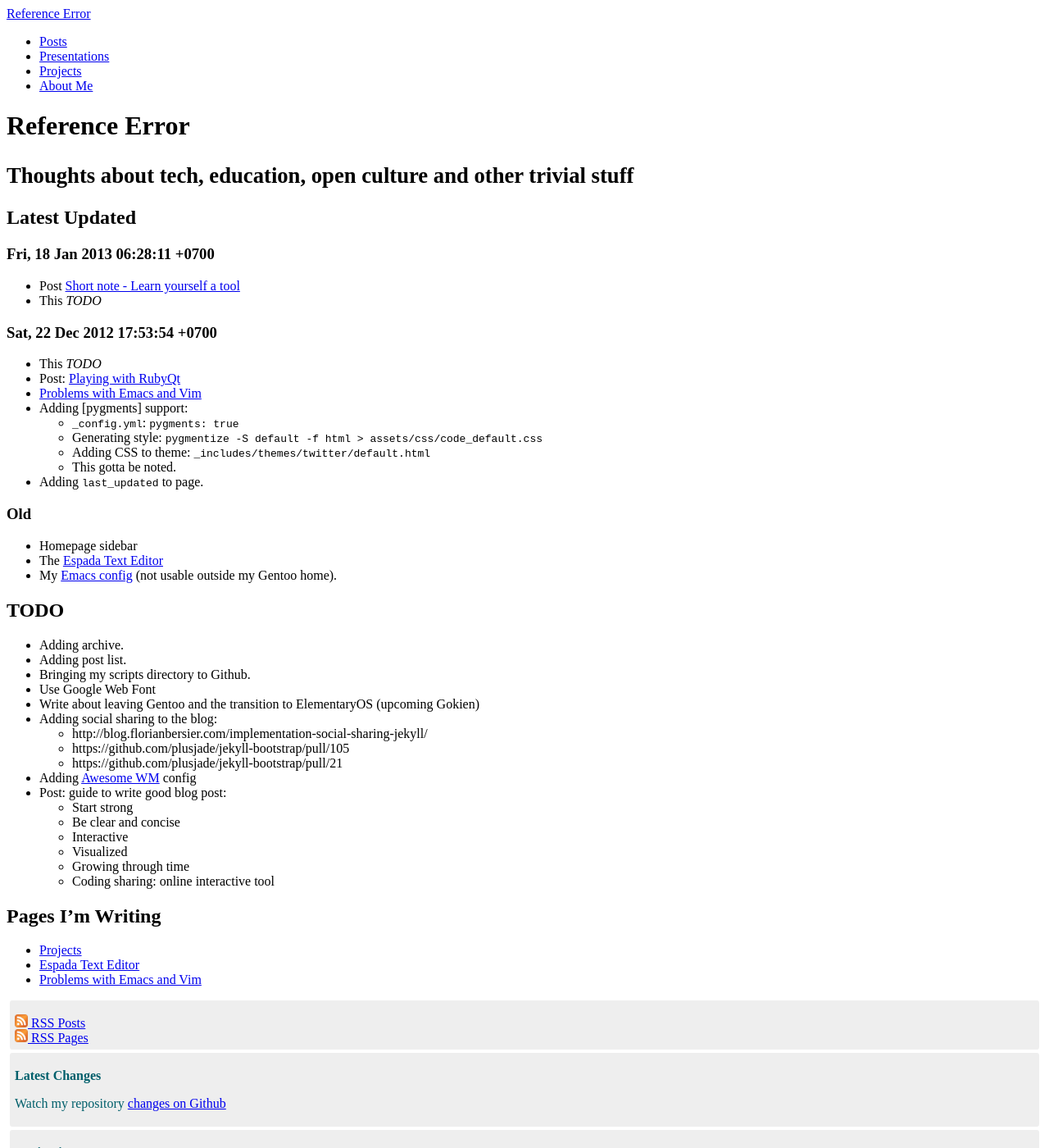
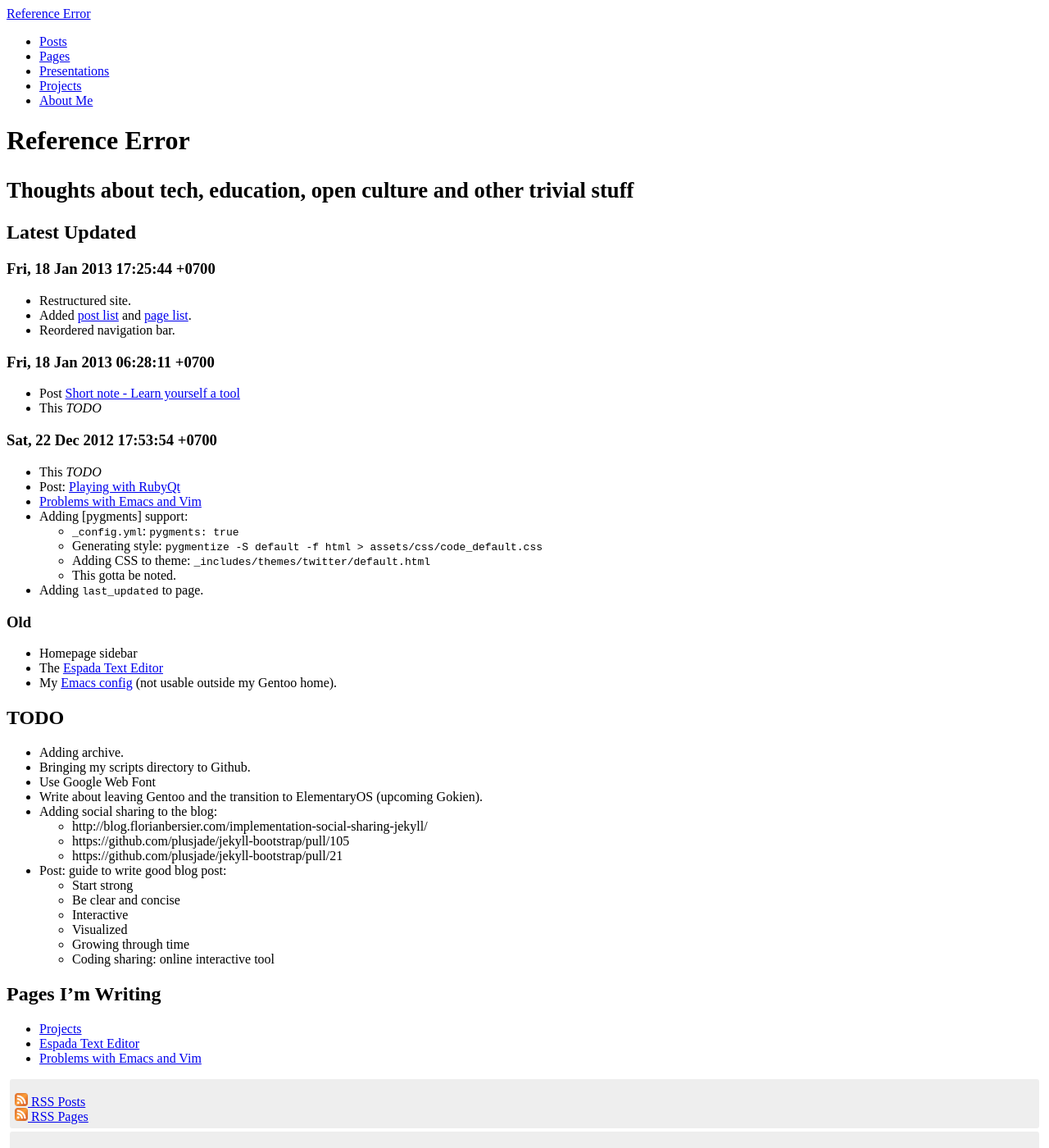
Before and after one commit to cmpitg/cmpitg.github.com, a Jekyll site: the page built from index.md, in a window 1280 px wide and 1400 px high. Shown: the whole window at 82% size. Built offline with Jekyll 4.4.1, drawn with Linux system fonts in a browser that asks for light colours.

Commit message:
Updated home, added pages to nav bar

```diff
--- a/index.md
+++ b/index.md
@@ -7,6 +7,12 @@
 {% include JB/setup %}
 
 ## Latest Updated
+
+### Fri, 18 Jan 2013 17:25:44 +0700
+
+* Restructured site.
+* Added [post list](/posts/) and [page list](/pages/).
+* Reordered navigation bar.
 
 ### Fri, 18 Jan 2013 06:28:11 +0700
 
@@ -34,15 +40,13 @@
 ## TODO
 
 * Adding archive.
-* Adding post list.
 * Bringing my scripts directory to Github.
 * Use Google Web Font
-* Write about leaving Gentoo and the transition to ElementaryOS (upcoming Gokien)
+* Write about leaving Gentoo and the transition to ElementaryOS (upcoming Gokien).
 * Adding social sharing to the blog:
   - http://blog.florianbersier.com/implementation-social-sharing-jekyll/
   - https://github.com/plusjade/jekyll-bootstrap/pull/105
   - https://github.com/plusjade/jekyll-bootstrap/pull/21
-* Adding [Awesome WM](http://awesome.naquadah.org/) config
 * Post: guide to write good blog post:
   - Start strong
   - Be clear and concise
--- a/top_pages.html
+++ b/top_pages.html
@@ -4,11 +4,12 @@
 header: Pages
 permalink: /pages/
 listed: false
-# group: navigation
+group: navigation
+order: 15
 ---
 {% include JB/setup %}
 
-<h2>All my 2-cent and non-2-cent pages</h2>
+<h2>All my 2-cent pages</h2>
 <ul>
 {% include JB/pages_list_non_trivial %}
 </ul>
```
